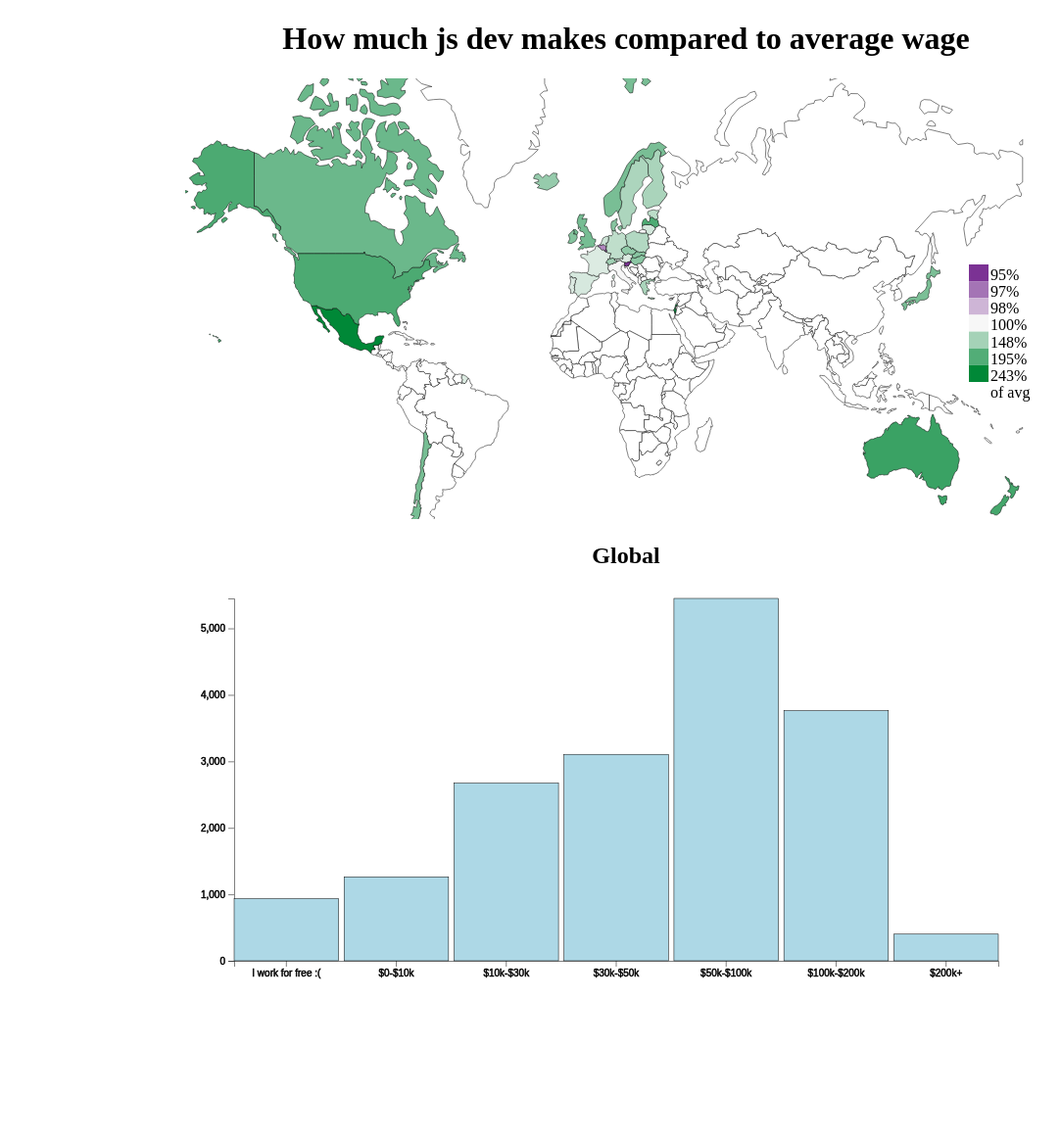
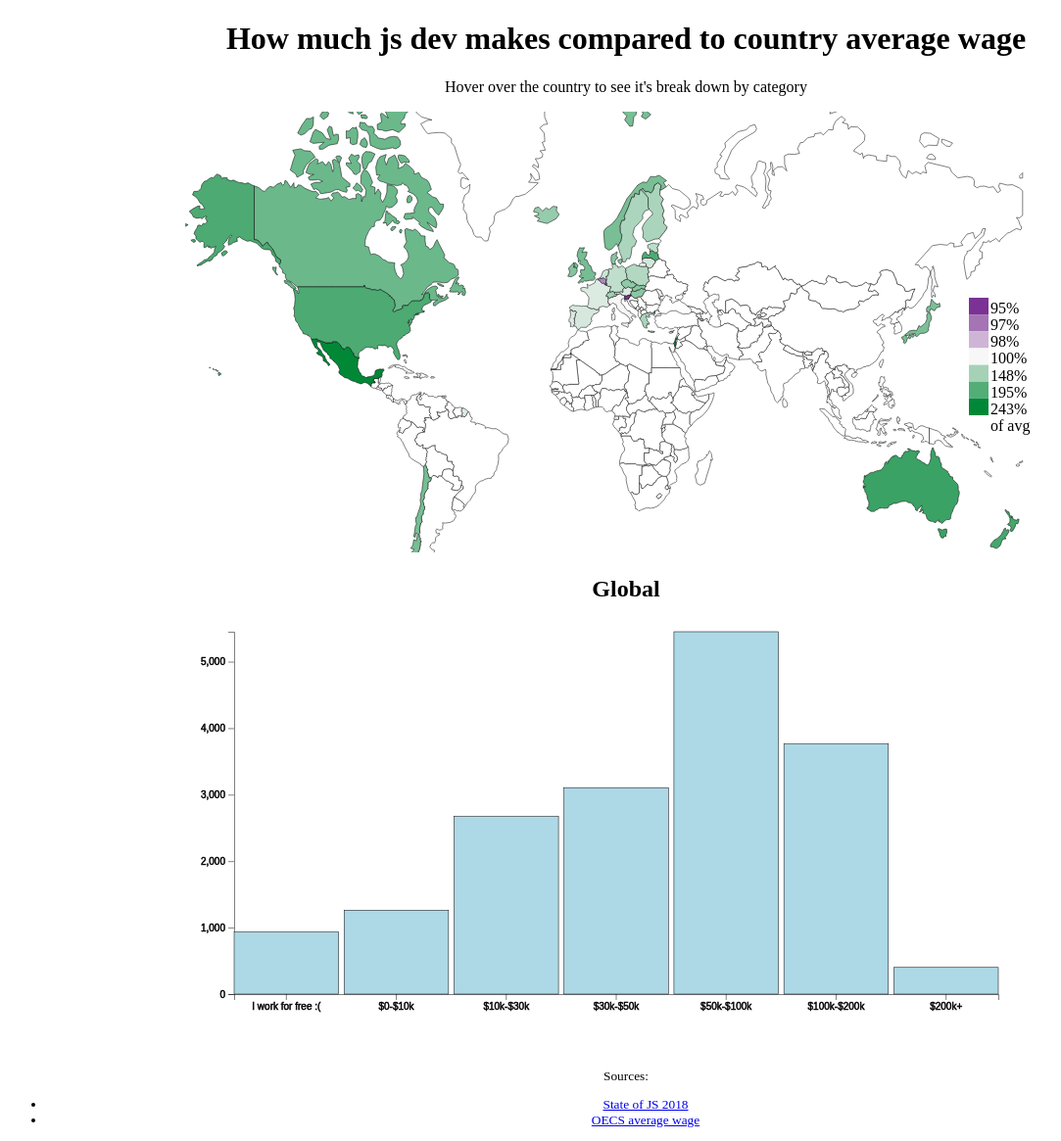
Before and after one commit to marcin-wosinek/js-viz-2, a website: page index.html in a window 1280 px wide. Shown: the whole page at 98% size, without its empty margins (1-1084 px from the left). Before the commit the page ends 1063 px from the top, so only its background shows below. Drawn offline with nearby package versions, Linux system fonts and the light colour scheme.

Commit message:
add sources

```diff
--- a/index.html
+++ b/index.html
@@ -234,16 +234,29 @@
     </script>
   </head>
   <body>
-    <h1>How much js dev makes compared to average wage</h1>
+    <h1>How much js dev makes compared to country average wage</h1>
+    <p>Hover over the country to see it's break down by category</p>
 
     <div class="content">
-    <section class="map"><svg></svg></section>
+      <section class="map"><svg></svg></section>
 
-    <section class="bar-chart">
-      <h2>Global</h2>
-      <svg id="map"></svg>
-    </section>
+      <section class="bar-chart">
+        <h2>Global</h2>
+        <svg id="map"></svg>
+      </section>
     </div>
+
+    <small>
+      Sources:
+      <ul>
+        <li>
+          <a href="https://www.kaggle.com/sachag/state-of-javascript-2018">State of JS 2018</a>
+        </li>
+        <li>
+          <a href="https://data.oecd.org/earnwage/average-wages.htm">OECS average wage</a>
+        </li>
+      </ul>
+    </small>
 
     <script type="text/javascript">
       Promise.all([
```
